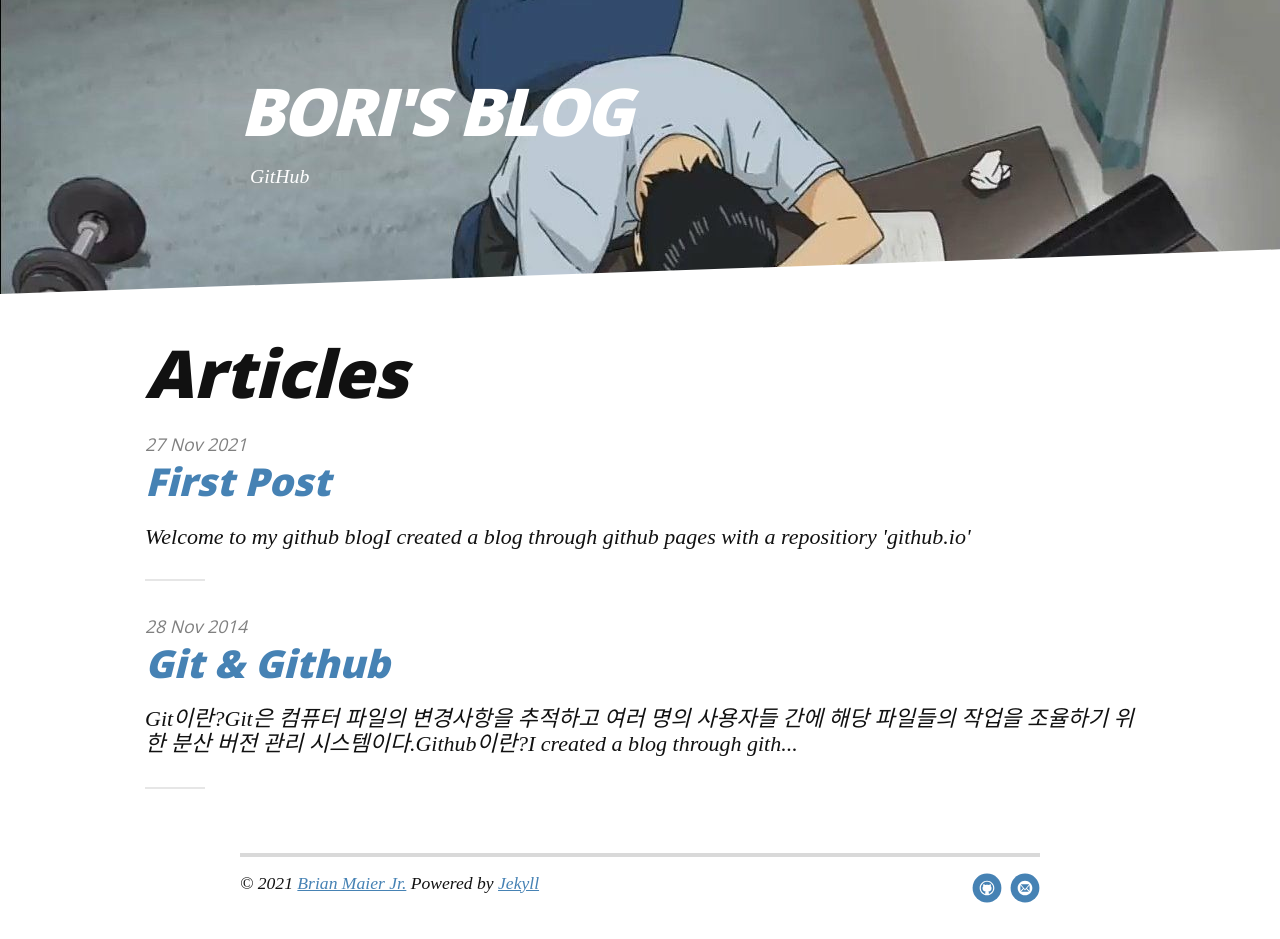
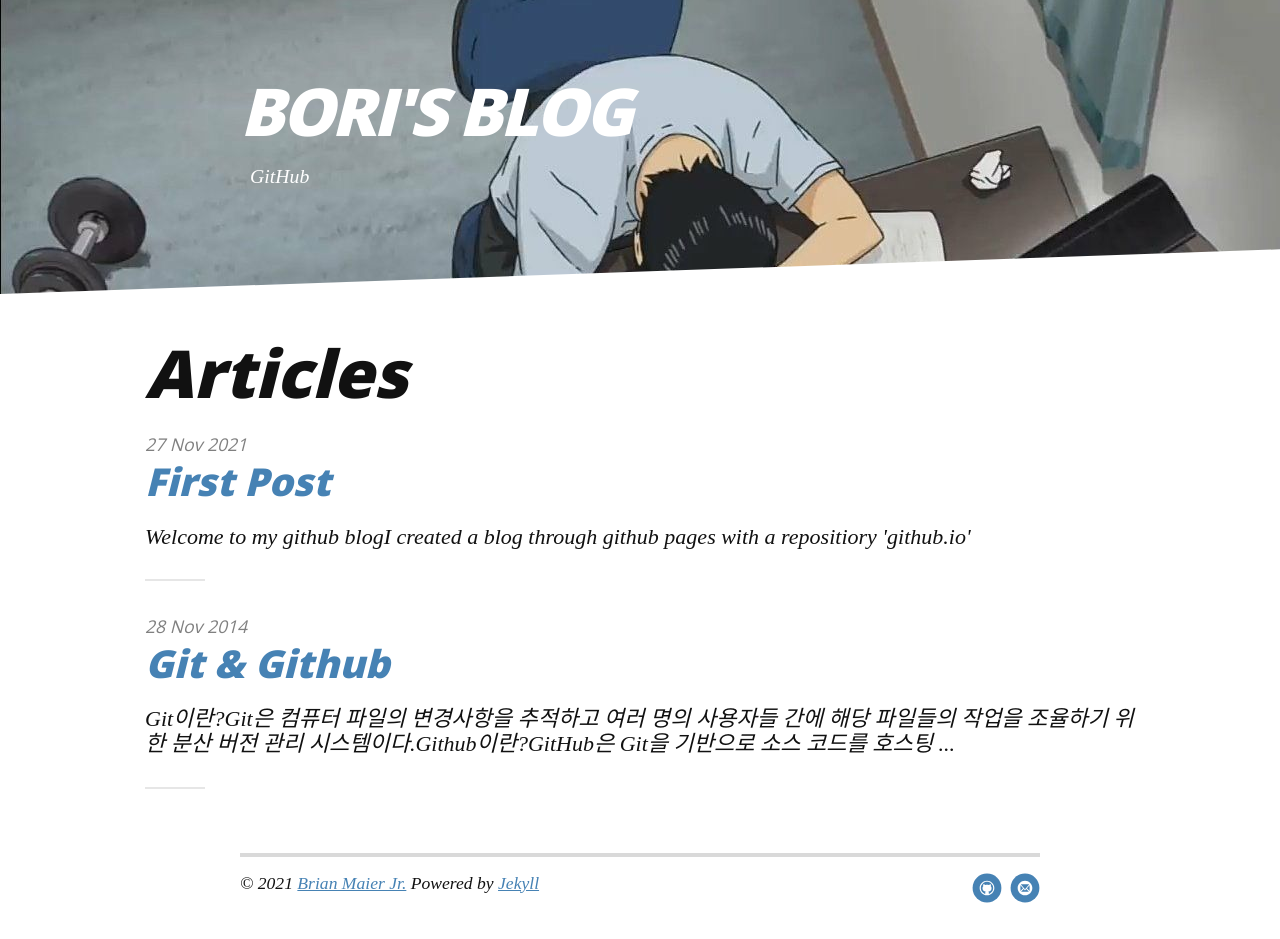
Before and after one commit to 250b/250b.github.io, a Jekyll site: the page built from articles.md, in a window 1280 px wide. Built offline with Jekyll 4.4.1, drawn with Linux system fonts in a browser that asks for light colours; nearby versions of some CDN libraries.

Commit message:
change Git & Github

```diff
--- a/_posts/2014-12-14-featured-image.markdown
+++ b/_posts/2014-12-14-featured-image.markdown
@@ -4,12 +4,13 @@
 date:   2014-11-28
 image: keyboard.gif
 ---
-
-<p class="intro"><span class="dropcap"></span>Git이란?<p>
-<p class="firstpost">Git은 컴퓨터 파일의 변경사항을 추적하고 여러 명의 사용자들 간에 해당 파일들의 작업을 조율하기 위한 분산 버전 관리 시스템이다.<p>
-<p class="intro"><span class="dropcap"></span>Github이란?<p>
+<br><br>
+<p class="subtitle">Git이란?<p>
+<p>Git은 컴퓨터 파일의 변경사항을 추적하고 여러 명의 사용자들 간에 해당 파일들의 작업을 조율하기 위한 분산 버전 관리 시스템이다.<p>
+<br>
+<p class="subtitle">Github이란?<p>
+<p>GitHub은 Git을 기반으로 소스 코드를 호스팅 하고, 협업 지원 기능들을 지원하는 웹서비스입니다. <p>
+<p class="intro"></span>저장소 관리 방법<p>
 <p class="firstpost">I created a blog through github pages with a repositiory 'github.io'.<p>
-<p class="intro"><span class="dropcap"></span>저장소 관리 방법<p>
+<p class="intro"></span>브랜치<p>
 <p class="firstpost">I created a blog through github pages with a repositiory 'github.io'.<p>
-<p class="intro"><span class="dropcap"></span>브랜치<p>
-<p class="firstpost">I created a blog through github pages with a repositiory 'github.io'.<p>
```
Also changed, not shown: assets/css/style.css.
